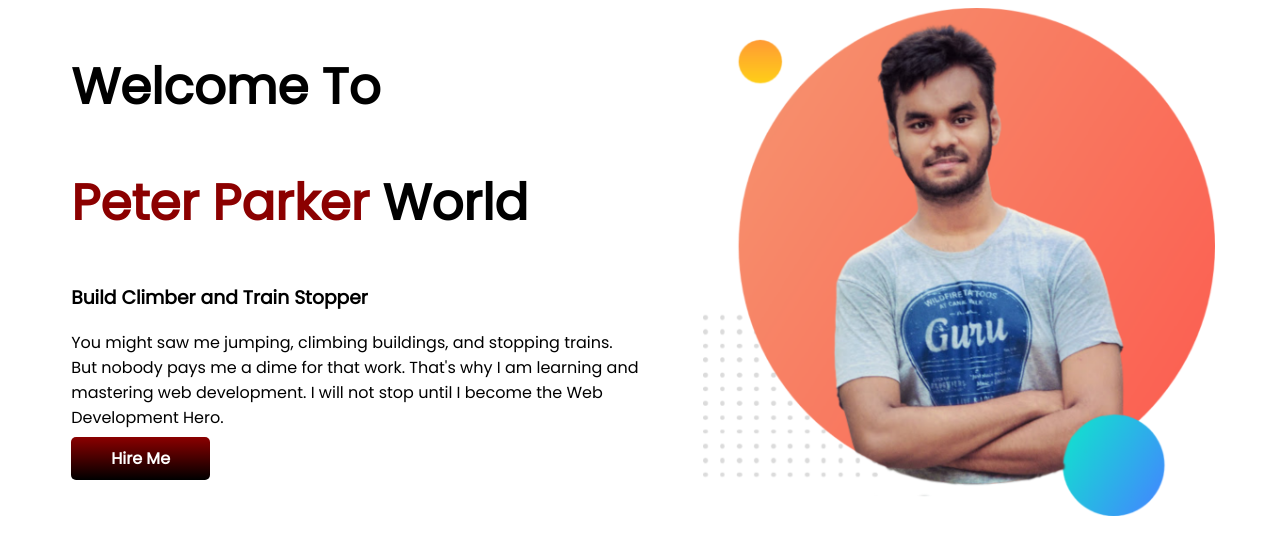
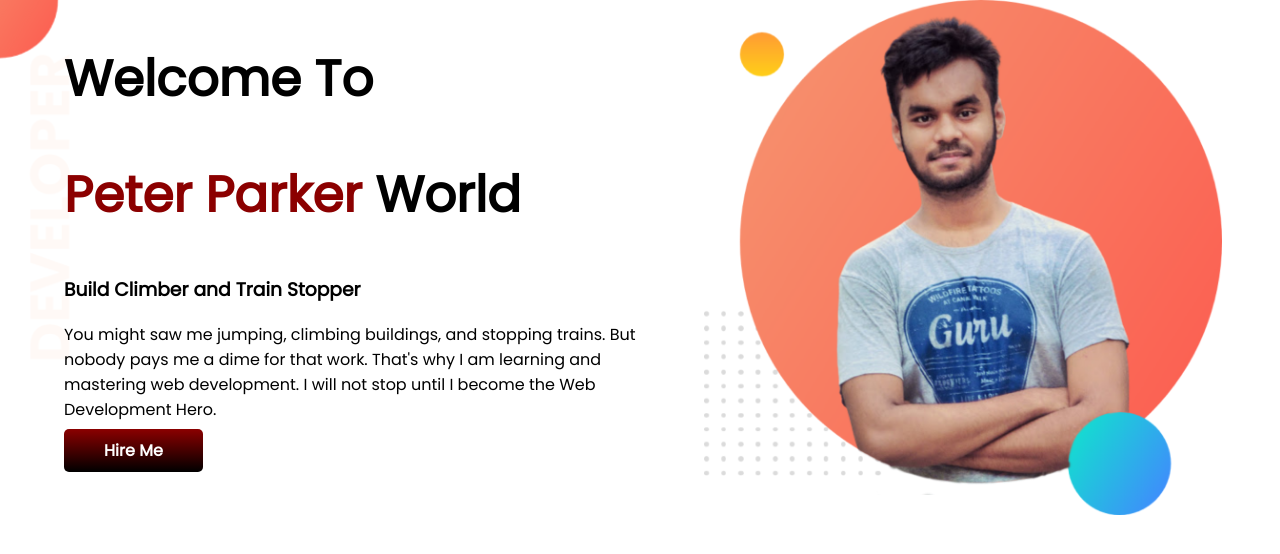
Before and after one commit to NhShanto01/devloper-protfolio, a plain HTML site: page index.html in a window 1280 px wide. Drawn offline with Linux system fonts and the light colour scheme.

Commit message:
added top banar

```diff
--- a/index.html
+++ b/index.html
@@ -13,7 +13,7 @@
 </head>
 
 <body>
-    <section>
+    <section class="top-banner">
         <div class="half-width">
             <h1>Welcome To</h1>
             <h1> <span class="Dr-color">Peter Parker</span> World</h1>
@@ -30,6 +30,7 @@
             <img src="PNG/Second.png" alt="">
         </div>
     </section>
+
 </body>
 
 </html>
--- a/style.css
+++ b/style.css
@@ -1,5 +1,6 @@
 body{
     font-family: 'Poppins', sans-serif;
+    margin: 0px;
 }
 h1{
     font-size: 50px;
@@ -25,3 +26,7 @@ section{
     padding: 10px 40px;
     border-radius: 5px;
 }
+.top-banner{
+    background-image: url(PNG/top-banner.png);
+    background-repeat: no-repeat;
+}
```
Also changed, not shown: PNG/dream-bg.png (added), PNG/exp-bg.png (added), PNG/top-banner.png (added).
